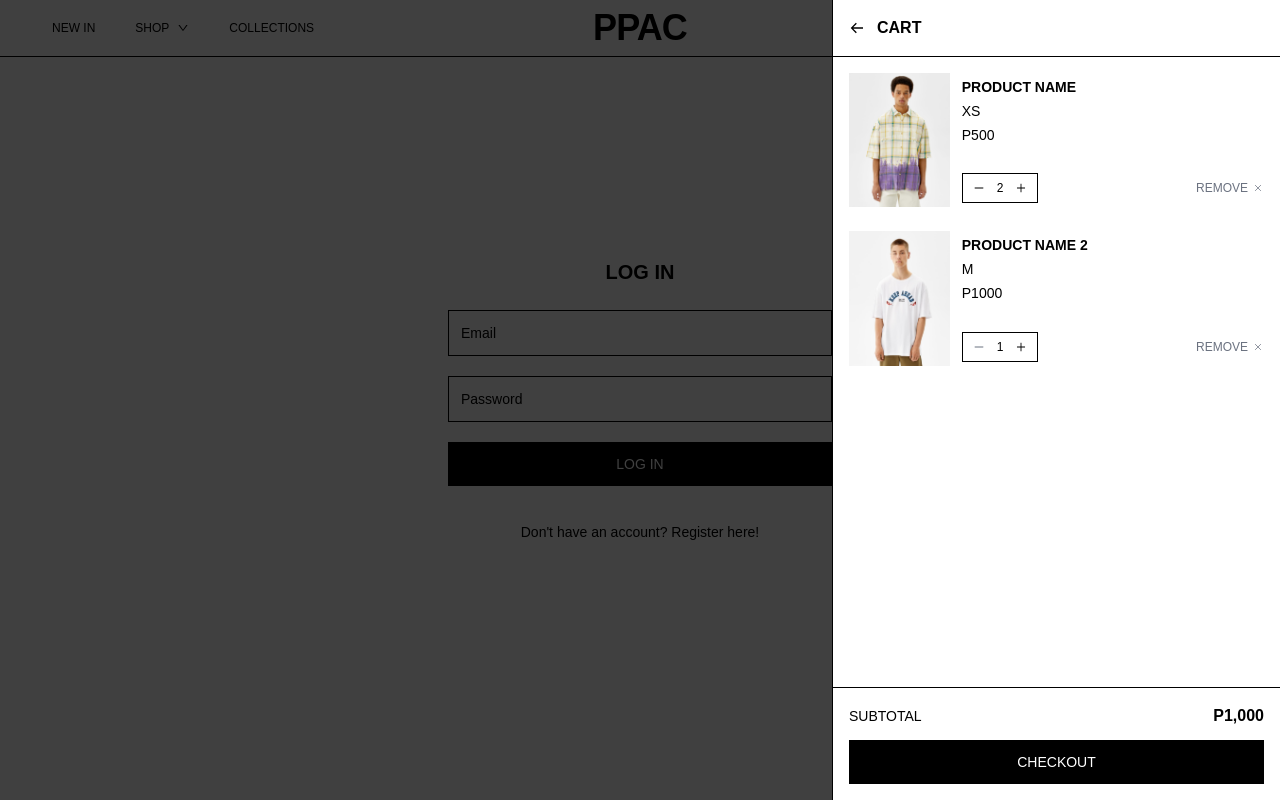
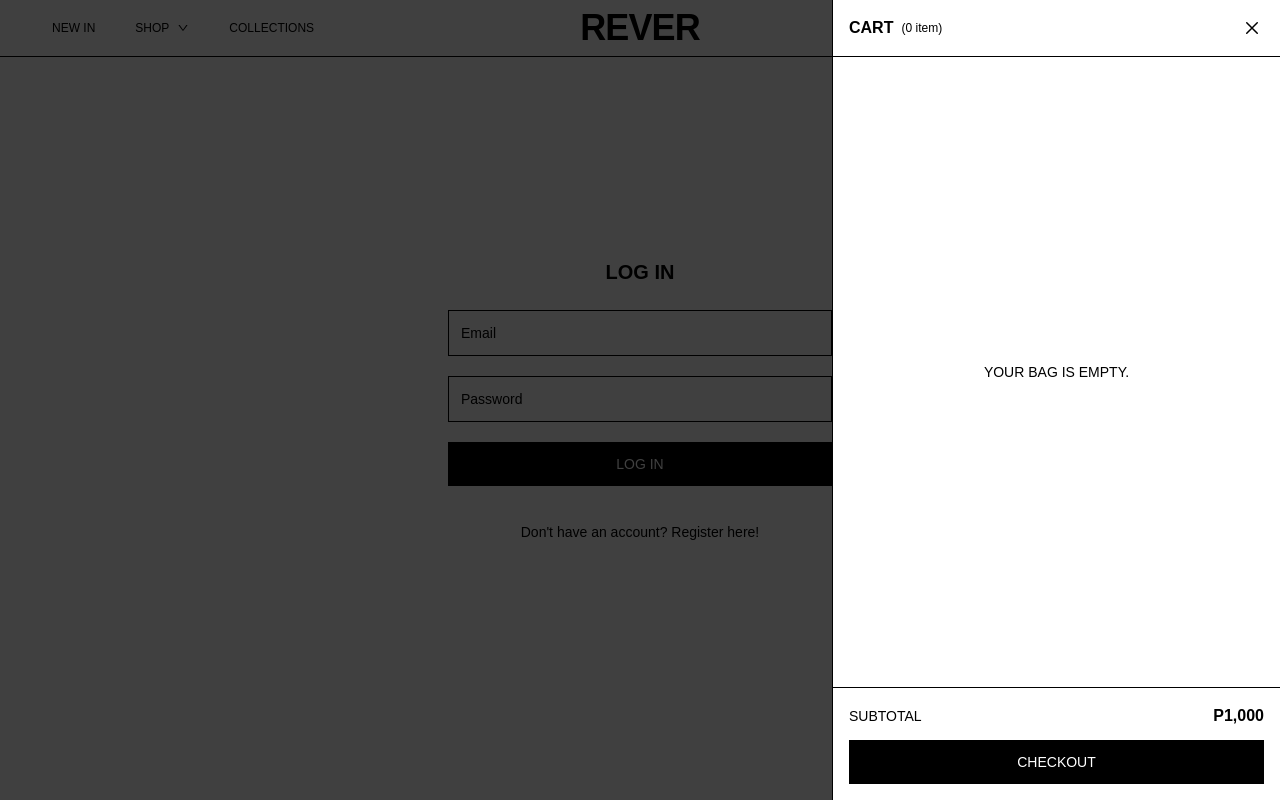
Before and after one commit to jctgold/ppac-shop, a Next.js app: page /sign-in in a window 1280 px wide. Both pictures are taken after a click on the button 1218 px from the left and 28 px from the top of the page. Shown: the top 800 px of the page. Built offline with nearby package versions, Linux system fonts and the light colour scheme.

Commit message:
added collection page and improved other pages

```diff
--- a/components/Cart.js
+++ b/components/Cart.js
@@ -1,6 +1,9 @@
-import React, { useEffect } from 'react';
+import React, { useEffect, useState } from 'react';
 import { BiArrowBack } from 'react-icons/bi';
 import CartItem from './CartItem';
+import { AnimatePresence, motion } from 'framer-motion';
+import { AiOutlineClose } from 'react-icons/ai';
+import { IoClose, IoCloseOutline } from 'react-icons/io5';
 
 export default function Cart({ onBackPress }) {
   useEffect(() => {
@@ -8,22 +11,38 @@ export default function Cart({ onBackPress }) {
   }, []);
 
   const cartItems = [
-    {
-      name: 'Product Name',
-      slug: '001',
-      size: 'XS',
-      price: 500,
-      quantity: 2,
-      image: '/images/products/shirt1-1.jpg',
-    },
-    {
-      name: 'Product Name 2',
-      size: 'M',
-      slug: '002',
-      price: 1000,
-      quantity: 1,
-      image: '/images/products/shirt4-1.jpg',
-    },
+    // {
+    //   name: 'Product Name',
+    //   slug: '001',
+    //   size: 'XS',
+    //   price: 500,
+    //   quantity: 2,
+    //   image: '/images/products/shirt1-1.jpg',
+    // },
+    // {
+    //   name: 'Product Name 2',
+    //   size: 'M',
+    //   slug: '002',
+    //   price: 1000,
+    //   quantity: 1,
+    //   image: '/images/products/shirt4-1.jpg',
+    // },
+    // {
+    //   name: 'Product Name',
+    //   slug: '001',
+    //   size: 'XS',
+    //   price: 500,
+    //   quantity: 2,
+    //   image: '/images/products/shirt1-1.jpg',
+    // },
+    // {
+    //   name: 'Product Name 2',
+    //   size: 'M',
+    //   slug: '002',
+    //   price: 1000,
+    //   quantity: 1,
+    //   image: '/images/products/shirt4-1.jpg',
+    // },
   ];
 
   const handleBlurEvent = (event) => {
@@ -33,24 +52,47 @@ export default function Cart({ onBackPress }) {
   };
 
   return (
-    <div className="fixed w-full z-20 h-screen bg-black bg-opacity-75">
-      <div
+    <div className="fixed w-full h-screen z-20">
+      <motion.div
+        initial={{ opacity: 0 }}
+        animate={{ opacity: 1 }}
+        exit={{ opacity: 0 }}
+        className="absolute top w-full h-full bg-black bg-opacity-75 -z-10"
+      />
+      <motion.div
         className="w-full h-screen sm:max-w-md bg-white ml-auto border-l border-black"
+        initial={{ opacity: 1, x: 600 }}
+        animate={{ opacity: 1, x: 0 }}
+        exit={{ opacity: 1, x: 600 }}
+        transition={{ duration: 0.5 }}
         onBlur={(event) => handleBlurEvent(event)}
         id="cart"
         tabIndex={-1}
       >
         <div className="flex flex-col h-full justify-between">
-          <div className="flex p-4 border-b border-black items-center gap-3">
+          <div className="flex p-4 border-b border-black items-center gap-3 justify-between">
+            <div className="flex flex-row items-center gap-2">
+              <div className="uppercase font-semibold">Cart</div>
+              <div className="text-xs">
+                ({cartItems.length} item{cartItems.length > 1 && 's'})
+              </div>
+            </div>
             <button onClick={onBackPress} type="button">
-              <BiArrowBack />
+              <IoCloseOutline size={24} />
             </button>
-            <div className="uppercase font-semibold">Cart</div>
           </div>
-          <div className="flex flex-col h-full justify-start p-4 gap-6">
-            {cartItems.map((item) => (
-              <CartItem item={item} key={item.slug} />
-            ))}
+          <div
+            className={`${
+              cartItems.length < 1 ? 'justify-center' : 'justify-start'
+            } flex flex-col h-full p-4 gap-6 overflow-auto`}
+          >
+            {cartItems.length < 1 ? (
+              <div className="flex flex-col self-center text-center gap-5">
+                <div className="text-sm uppercase">Your bag is empty.</div>
+              </div>
+            ) : (
+              cartItems.map((item) => <CartItem item={item} key={item.slug} />)
+            )}
           </div>
           <div className="flex flex-col p-4 border-t border-black gap-3">
             <div className="flex justify-between items-center w-full ">
@@ -62,7 +104,7 @@ export default function Cart({ onBackPress }) {
             </button>
           </div>
         </div>
-      </div>
+      </motion.div>
     </div>
   );
 }
--- /dev/null
+++ b/components/CollectionCard.js
@@ -0,0 +1,23 @@
+/* eslint-disable @next/next/no-img-element */
+import Link from 'next/link';
+import React from 'react';
+
+export default function CollectionCard({ item }) {
+  return (
+    <Link href="collections/new-in/">
+      <a className="relative">
+        <img
+          src={item.coverImage}
+          alt={item.name}
+          className="w-full h-64 md:h-80 object-cover"
+        />
+        <div className="absolute bottom-0 text-center p-4 w-full bg-gradient-to-t to-transparent via-black/50  from-black/80">
+          <div className="uppercase text-white text-xl font-semibold">
+            {item.name}
+          </div>
+          <div className="uppercase text-white text-sm">{item.shortText}</div>
+        </div>
+      </a>
+    </Link>
+  );
+}
--- a/components/Layout.js
+++ b/components/Layout.js
@@ -8,6 +8,7 @@ import { IoSearchOutline, IoCloseOutline } from 'react-icons/io5';
 import DropdownLink from './DropdownLink';
 import Link from 'next/link';
 import Cart from './Cart';
+import { AnimatePresence, motion } from 'framer-motion';
 
 export default function Layout({ title, children }) {
   const [navOpen, setNavOpen] = useState(false);
@@ -45,7 +46,7 @@ export default function Layout({ title, children }) {
         <link rel="icon" href="/favicon.ico" />
       </Head>
 
-      <div className="flex flex-col justify-between">
+      <div className={`flex flex-col justify-between`}>
         <header>
           <nav
             className="fixed grid grid-cols-3 w-screen px-4 md:px-8 align-middle items-stretch justify-between border-b border-black bg-white z-10"
@@ -87,7 +88,7 @@ export default function Layout({ title, children }) {
                       leaveFrom="transform opacity-100 scale-100"
                       leaveTo="transform opacity-0 scale-95"
                     >
-                      <Menu.Items className="dropdown-container">
+                      <Menu.Items className="dropdown-container mt-5 py-4 w-36">
                         <Menu.Item className="dropdown-item">
                           <DropdownLink href="/collections/all-products">
                             Shop all
@@ -123,15 +124,15 @@ export default function Layout({ title, children }) {
                   </Menu>
                 </li>
                 <li className="px-5 py-3">
-                  <Link href="#">Collections</Link>
+                  <Link href="/collections">Collections</Link>
                 </li>
 
                 {/* <li className="px-5 py-3 pt-5 md:hidden">Account</li> */}
               </ul>
             </div>
-            <div className="flex order-2 text-center justify-center items-center py-2 text-4xl font-semibold tracking-tight">
+            <div className="flex order-2 text-center justify-center items-center py-2 text-4xl font-semibold tracking-tight select-none">
               <Link href="/">
-                <a>PPAC</a>
+                <a>REVER</a>
               </Link>
             </div>
             <div className="flex order-3 flex-row gap-2 justify-end items-center md:gap-5 px-5">
@@ -245,11 +246,13 @@ export default function Layout({ title, children }) {
             </div>
           </div>
           <div className="uppercase text-xs pt-12 text-center md:text-left text-gray-500">
-            2022 &copy; Peer Pressure Apparel Co. | Project by Julia Guinto
+            2022 &copy; Rever Apparel Co. | Project by Julia Guinto
           </div>
         </footer>
 
-        {showCart && <Cart onBackPress={() => setShowCart(!showCart)} />}
+        <AnimatePresence>
+          {showCart && <Cart onBackPress={() => setShowCart(!showCart)} />}
+        </AnimatePresence>
       </div>
     </>
   );
--- a/next.config.js
+++ b/next.config.js
@@ -2,6 +2,6 @@
 const nextConfig = {
   reactStrictMode: true,
   swcMinify: true,
-}
+};
 
-module.exports = nextConfig
+module.exports = nextConfig;
--- a/package.json
+++ b/package.json
@@ -10,6 +10,7 @@
   },
   "dependencies": {
     "@headlessui/react": "^1.6.6",
+    "framer-motion": "^6.5.1",
     "next": "12.2.3",
     "react": "18.2.0",
     "react-dom": "18.2.0",
--- /dev/null
+++ b/pages/collections/index.js
@@ -0,0 +1,50 @@
+/* eslint-disable @next/next/no-img-element */
+// import Image from 'next/image';
+import Link from 'next/link';
+import React from 'react';
+import CollectionCard from '../../components/CollectionCard';
+import Layout from '../../components/Layout';
+
+export default function CollectionsIndexScreen() {
+  const collections = [
+    {
+      name: 'Desa X Rever',
+      shortText: 'Summer 2022',
+      redirect: '/collections/new-in',
+      coverImage: '/images/cover-1.jpg',
+    },
+    {
+      name: 'Cool Kids',
+      shortText: 'Spring 2022',
+      redirect: '/collections/new-in',
+      coverImage: '/images/cover-4.jpg',
+    },
+    {
+      name: 'Festive Holidays',
+      shortText: 'Holiday 2021',
+      redirect: '/collections/new-in',
+      coverImage: '/images/cover8.jpg',
+    },
+    {
+      name: 'Street & Crowd',
+      shortText: 'September 2021',
+      redirect: '/collections/new-in',
+      coverImage: '/images/cover-3.jpg',
+    },
+  ];
+
+  return (
+    <Layout title="Collections">
+      <div className="flex flex-col mt-16 mb-12 p-6 md:max-w-6xl lg:p-12 gap-8 mx-auto ">
+        <div className="flex flex-row justify-between items-center">
+          <h1 className="uppercase font-semibold text-xl">Collections</h1>
+        </div>
+        <div className="flex flex-col gap-4">
+          {collections.map((item) => (
+            <CollectionCard item={item} key={item.name} />
+          ))}
+        </div>
+      </div>
+    </Layout>
+  );
+}
--- a/styles/globals.css
+++ b/styles/globals.css
@@ -30,8 +30,9 @@ a {
   }
 }
 
+@layer components {
   .dropdown-container {
-  @apply absolute left-0 w-36 origin-top-right py-4 mt-5 border border-black bg-white;
+    @apply absolute origin-top-right py-2 border border-black bg-white;
   }
 
   .dropdown-item {
@@ -51,7 +52,7 @@ a {
   }
 
   .on-image-text {
-  @apply absolute text-3xl uppercase text-white font-semibold top-1/2 left-1/2 translate-x-neg-1/2 translate-y-neg-1/2 content-center text-center;
+    @apply absolute text-3xl uppercase text-white font-semibold top-1/2 left-1/2 translate-x-neg-1/2 translate-y-neg-1/2 text-center;
   }
 
   .default-button {
@@ -62,6 +63,10 @@ a {
     @apply uppercase bg-black text-white p-3 text-sm;
   }
 
+  .secondary-button {
+    @apply uppercase text-black p-3 text-sm border border-black;
+  }
+
   .section-title {
     @apply text-xl uppercase font-semibold text-center;
   }
@@ -69,3 +74,4 @@ a {
   .input-box {
     @apply border border-black p-3 placeholder:text-black text-sm w-full;
   }
+}
```
Also changed, not shown: pages/collections/[slug].js (+63 -4 lines), models/Product.js (added), 1 other file (tests, documents, lock files or other folders). Lines whose indentation alone changed are shown as unchanged.
